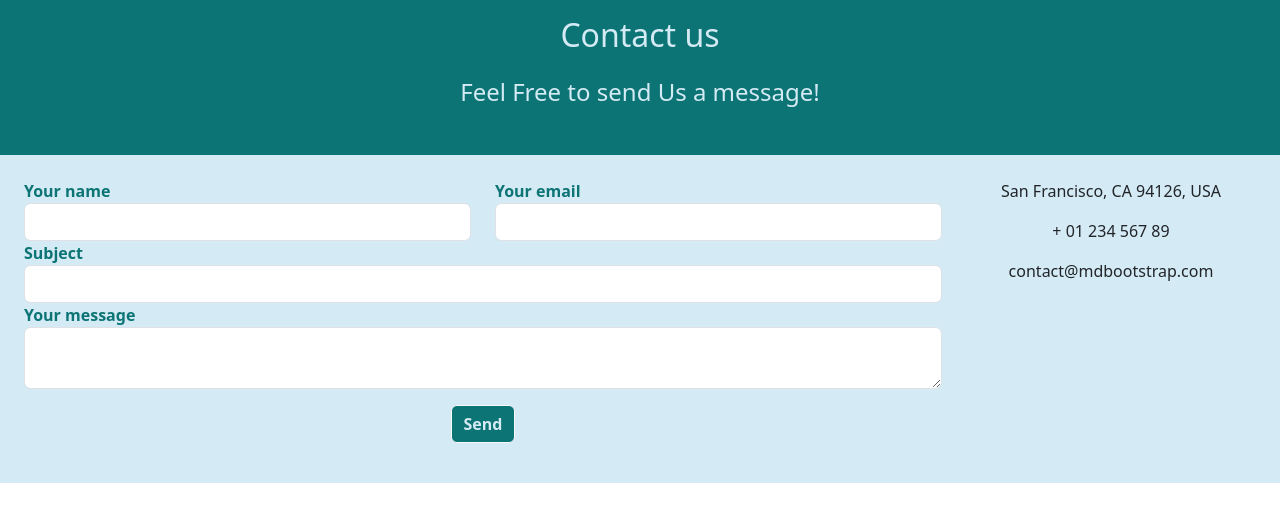
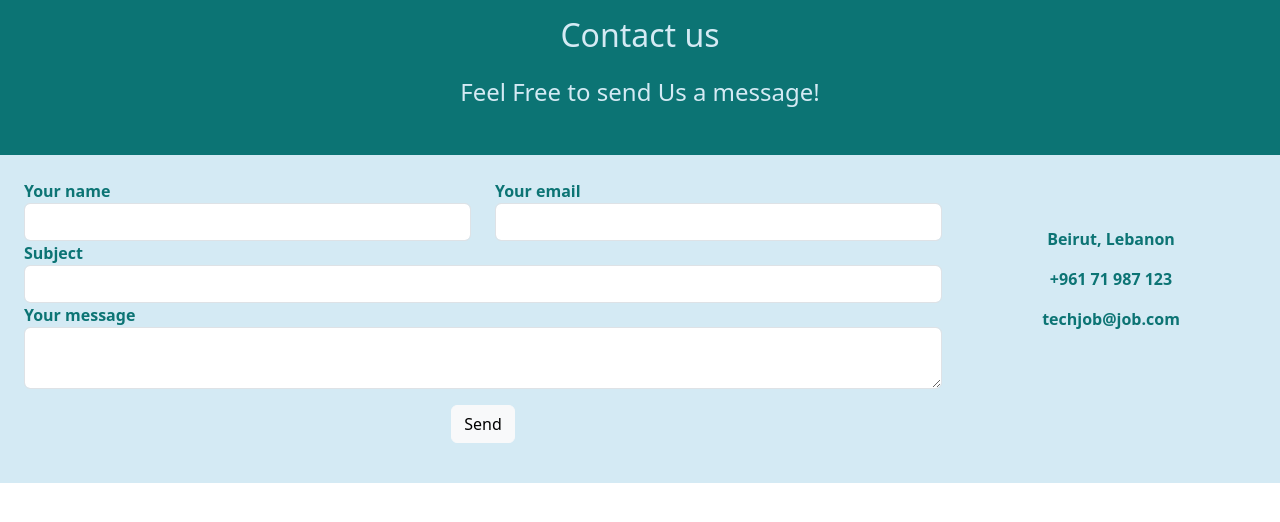
Before and after one commit to JoumanaMaki/TechJobs, a PHP site: page /techjobs/contactus.php in a window 1280 px wide. Shown: the part 82-604 px from the top of the page. Run offline with PHP 8.4, Linux system fonts and the light colour scheme.

Commit message:
update pages

```diff
--- a/apis/login.php
+++ b/apis/login.php
@@ -23,7 +23,11 @@ if($result->num_rows > 0){
 
     if(password_verify($password, $HashedPass)){
         if($user['is_verified'] ==1){
-           $response = ['status'=>'success', 'message'=>'LogIn successfully'];
+            if($_user['role'] == 1){
+           $response = ['status'=>'success', 'message'=>'LogIn successfully', 'role' => 'User'];
+            }else{
+            $response = ['status'=>'success', 'message'=>'LogIn successfully','role' => 'Admin' ];
+            }
           $_SESSION['login_id'] = $user['id'];
           $_SESSION['image']=$user['img_url'];
           header('Content-type: application/json');
--- a/apis/signup.php
+++ b/apis/signup.php
@@ -86,7 +86,7 @@ if (move_uploaded_file($_FILES["image"]["tmp_name"], $targetFile)) {
     }
 
     // Insert into user_login table
-    $loginQuery = "INSERT INTO user_login (email, password) VALUES ('$email', '$password')";
+    $loginQuery = "INSERT INTO user_login (email, password,role) VALUES ('$email', '$password',1)";
     if ($conn->query($loginQuery) === TRUE) {
         // Get the user_login ID
         $loginId = $conn->insert_id;
--- a/contactus.php
+++ b/contactus.php
@@ -165,7 +165,7 @@ if(isset($_SESSION['login_id']) == true){
 
         <!--Grid column-->
         <div class="col-md-9 mb-md-0 mb-5">
-            <form id="contact-form" name="contact-form" action="mail.php" method="POST">
+            <form id="contact-form" name="contact-form" action="./apis/contact_us.php" method="POST">
 
                 <!--Grid row-->
                 <div class="row">
@@ -220,29 +220,30 @@ if(isset($_SESSION['login_id']) == true){
                     </div>
                 </div>
                 <!--Grid row-->
-
+                <div class="text-center text-md-left">
+                <!-- <a class="btn btn-light light-mode m-3" onclick="document.getElementById('contact-form').submit();">Send</a> -->
+        <button class="btn btn-light light-mode m-3" type="submit">Send</button>
+            </div>
             </form>
 
-            <div class="text-center text-md-left">
-                <a class="btn btn-light light-mode m-3" onclick="document.getElementById('contact-form').submit();">Send</a>
-            </div>
-            <div class="status"></div>
+
+            <div class="status text-center" style="color:red"></div>
         </div>
         <!--Grid column-->
 
         <!--Grid column-->
-        <div class="col-md-3 text-center">
+        <div class="col-md-3 text-center mt-5">
             <ul class="list-unstyled mb-0">
                 <li><i class="fas fa-map-marker-alt fa-2x"></i>
-                    <p>San Francisco, CA 94126, USA</p>
+                    <p class="light-mode fw-bold">Beirut, Lebanon</p>
                 </li>
 
                 <li><i class="fas fa-phone mt-4 fa-2x"></i>
-                    <p>+ 01 234 567 89</p>
+                    <p class="light-mode fw-bold">+961 71 987 123</p>
                 </li>
 
                 <li><i class="fas fa-envelope mt-4 fa-2x"></i>
-                    <p>contact@mdbootstrap.com</p>
+                    <p class="light-mode fw-bold">techjob@job.com</p>
                 </li>
             </ul>
         </div>
@@ -268,6 +269,30 @@ $(document).ready(function(){
         Image.attr('src', newsrc);
 
     });
-});
+
+
+
+
+    $('#contact-form').submit(function(event) {
+            event.preventDefault();
+            var formData = $(this).serialize();
+
+            $.ajax({
+                type: 'POST',
+                url: './apis/contact_us.php',
+                data: formData,
+                success: function(response) {
+                    $('.status').html(response.message);
+                    $('#contact-form')[0].reset();
+                },
+                error: function(error) {
+
+                    $('.status').html('Error occurred: ' + error.statusText);
+                }
+            });
+        });
+
+    });
+
 </script>
 </html>
--- a/index.php
+++ b/index.php
@@ -23,9 +23,9 @@ if(isset($_SESSION['login_id']) == true){
     <style>
 
 
-.dark-mode-toggle {
-          cursor: pointer;
-      }
+      .dark-mode-toggle {
+                cursor: pointer;
+            }
       nav.light-mode{
          background-color: #D4EAF4;
       }
```
Also changed, not shown: apis/contact_us.php (added, +37 -0 lines), login.php (+6 -1 lines).
